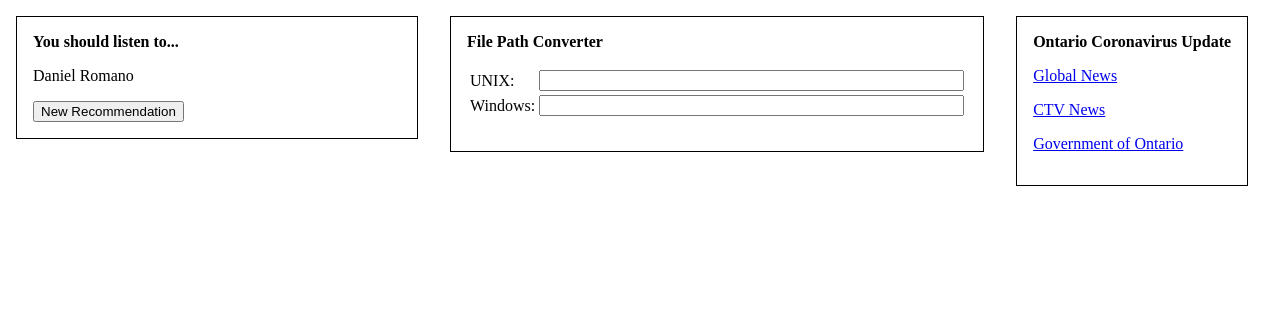
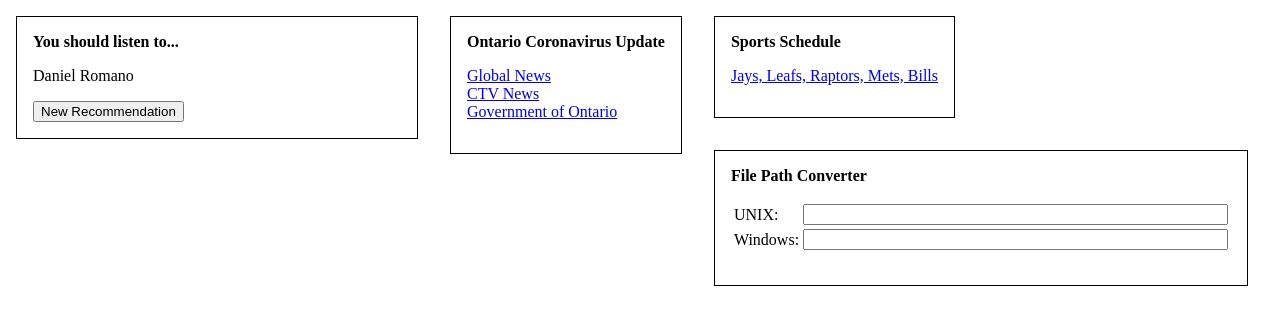
Before and after one commit to jdw1996/dashboard, a React (Create React App) app: page / in a window 1280 px wide. Shown: the top 324 px of the page. Built offline with nearby package versions, Linux system fonts and the light colour scheme.

Commit message:
Add sports schedule widget

```diff
--- a/src/App.tsx
+++ b/src/App.tsx
@@ -2,13 +2,15 @@ import React from 'react';
 import { MusicRecommender } from './MusicRecommender';
 import { CoronavirusUpdate } from './CoronavirusUpdate';
 import { FilePathConverter } from './FilePathConverter';
+import { SportsSchedule } from './SportsSchedule';
 
 function App(): JSX.Element {
   return (
     <div className="app">
       <MusicRecommender />
+      <CoronavirusUpdate />
+      <SportsSchedule />
       <FilePathConverter />
-      <CoronavirusUpdate />
     </div>
   );
 }
--- a/src/CoronavirusUpdate.tsx
+++ b/src/CoronavirusUpdate.tsx
@@ -10,13 +10,11 @@ export function CoronavirusUpdate(): JSX.Element {
     <Widget className="coronavirus-update" title="Ontario Coronavirus Update">
       <p>
         <a href="https://globalnews.ca/news/6649164/canada-coronavirus-cases/#ontario">Global News</a>
-      </p>
-      <p>
+        <br />
         <a href="https://www.ctvnews.ca/health/coronavirus/tracking-every-case-of-covid-19-in-canada-1.4852102#ontario">
           CTV News
         </a>
-      </p>
-      <p>
+        <br />
         <a href={`https://files.ontario.ca/moh-covid-19-report-en-${todayString}.pdf`}>Government of Ontario</a>
       </p>
     </Widget>
--- /dev/null
+++ b/src/SportsSchedule.tsx
@@ -0,0 +1,14 @@
+import React from 'react';
+import { Widget } from './Widget';
+
+export function SportsSchedule(): JSX.Element {
+  return (
+    <Widget className="sports-schedule" title="Sports Schedule">
+      <p>
+        <a href="https://josephwinters.com/sports-schedule/?MLB_TOR=Royal&NHL_TOR=Navy&NBA_TOR=Purple&MLB_NYM=Orange&NFL_BUF=Red">
+          Jays, Leafs, Raptors, Mets, Bills
+        </a>
+      </p>
+    </Widget>
+  );
+}
```
